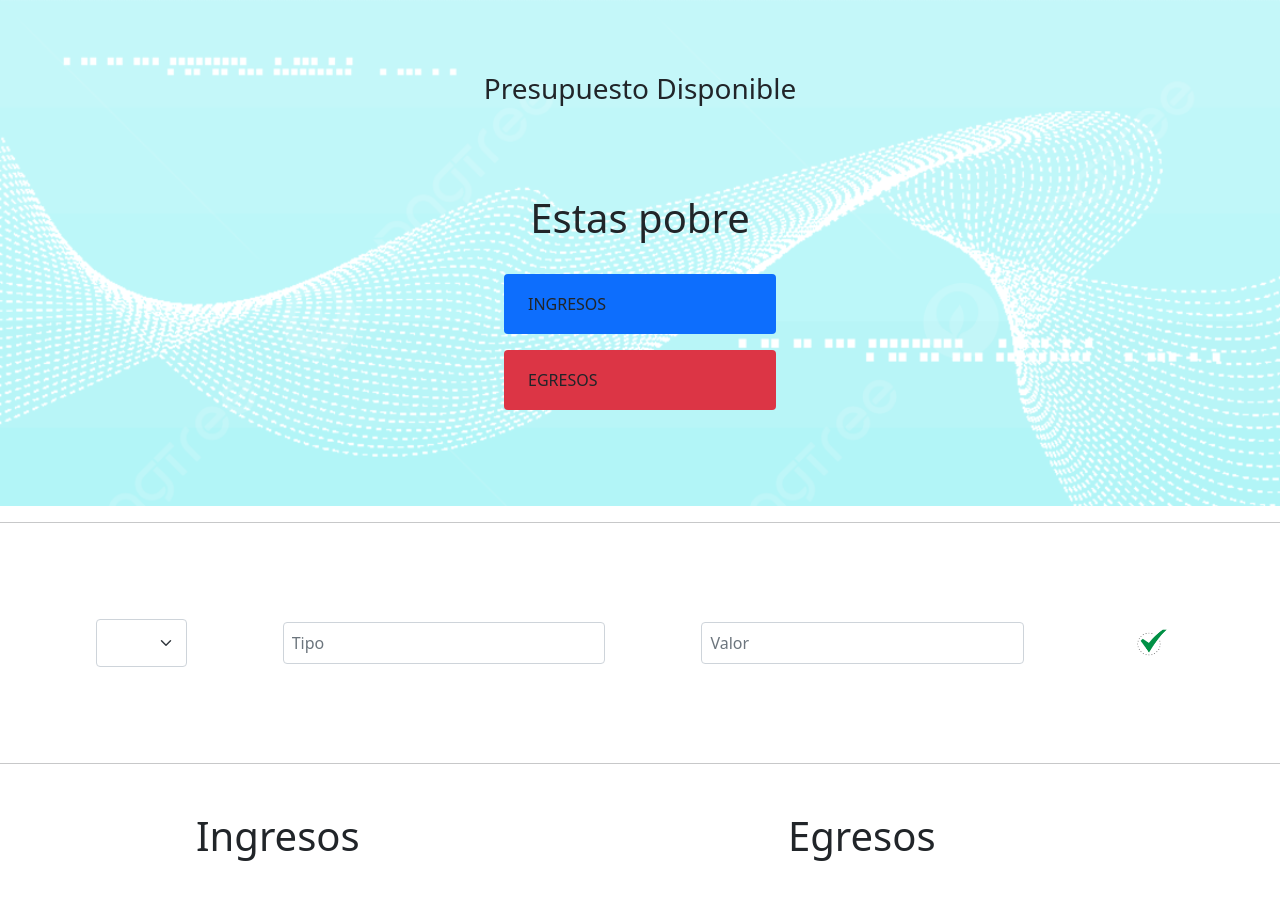
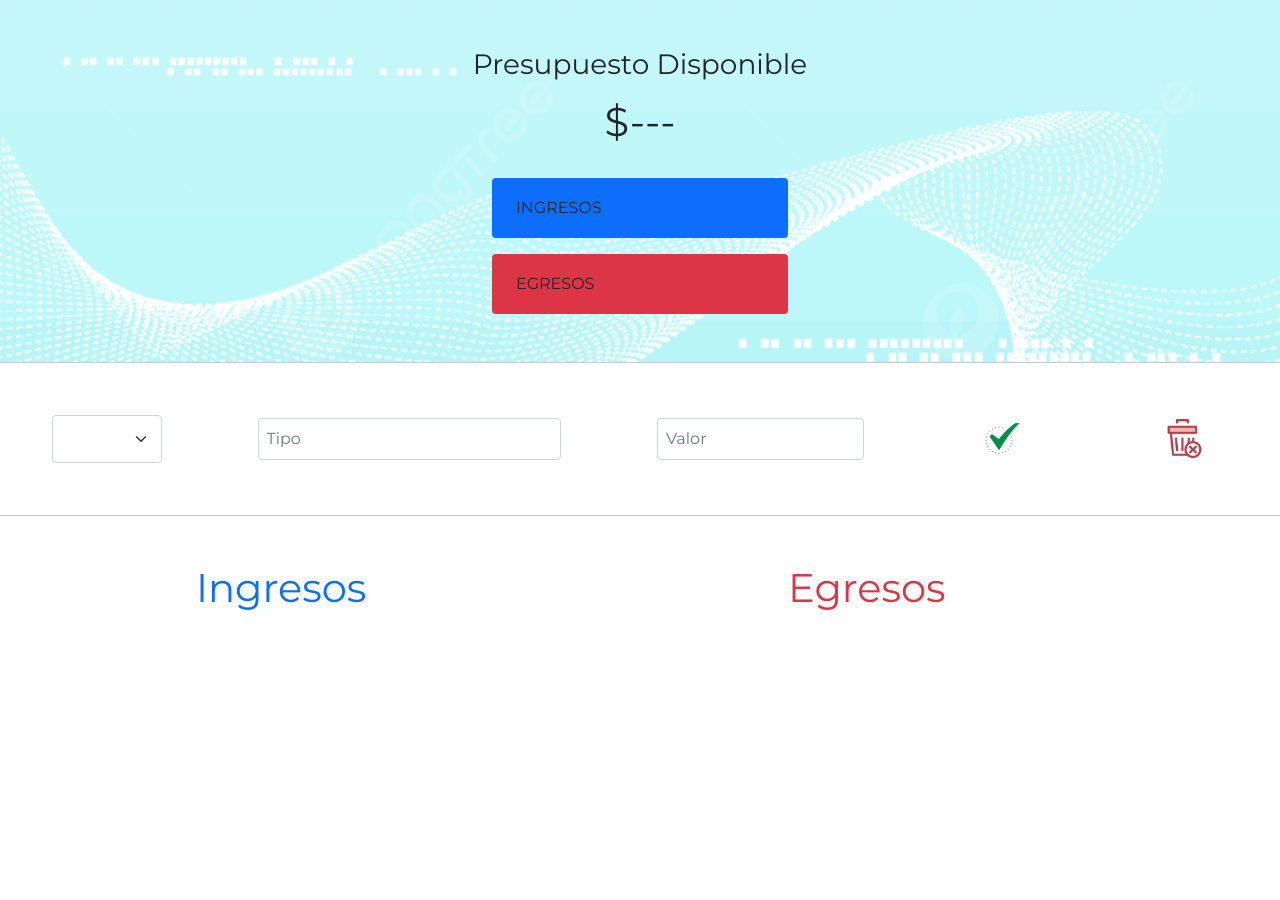
Before and after one commit to JhonDavidHernandezCampus/Proyecto_Cuentas, a plain HTML site: page index.html in a window 1280 px wide. After the commit the page ends 800 px from the top, so only its background shows below. Drawn offline with nearby package versions, Linux system fonts and the light colour scheme.

Commit message:
feat: :sparkles: Se agregaron estilos

```diff
--- a/conponents/myFormulario.js
+++ b/conponents/myFormulario.js
@@ -23,7 +23,7 @@ export default{
                 ws.terminate();
             })
 
-            formulario.reset();
+            //formulario.reset();
 
         })
 
--- a/conponents/myRegistros.js
+++ b/conponents/myRegistros.js
@@ -6,9 +6,7 @@ export default{
 
         formulario.addEventListener('submit', function(e){
             e.preventDefault();
-            console.log(config);
             const losdatos = (this, JSON.parse(localStorage.getItem("myFormulario")));
-            console.log(losdatos);
 
             const ws  = new Worker("storage/wsMyRegistros.js",{type:"module"})
             ws.postMessage({module:"showRegistros",data:losdatos});
--- a/css/style.css
+++ b/css/style.css
@@ -1,3 +1,10 @@
+body{
+    font-family: 'Montserrat', sans-serif;
+    /* font-family: 'Montserrat', sans-serif; */
+}
+
+
+
 header{
     background-image: url(../img/fondo.png);
     background-size: cover;
--- a/index.html
+++ b/index.html
@@ -4,7 +4,12 @@
     <meta charset="UTF-8">
     <meta http-equiv="X-UA-Compatible" content="IE=edge">
     <meta name="viewport" content="width=device-width, initial-scale=1.0">
-
+    <link rel="preconnect" href="https://fonts.googleapis.com">
+    <link rel="preconnect" href="https://fonts.gstatic.com" crossorigin>
+    <link href="https://fonts.googleapis.com/css2?family=Montserrat:wght@200;400&display=swap" rel="stylesheet">
+    <link rel="preconnect" href="https://fonts.googleapis.com">
+    <link rel="preconnect" href="https://fonts.gstatic.com" crossorigin>
+    <link href="https://fonts.googleapis.com/css2?family=Montserrat:wght@200&display=swap" rel="stylesheet">
     <link href="https://cdn.jsdelivr.net/npm/bootstrap@5.0.2/dist/css/bootstrap.min.css" rel="stylesheet" integrity="sha384-EVSTQN3/azprG1Anm3QDgpJLIm9Nao0Yz1ztcQTwFspd3yD65VohhpuuCOmLASjC" crossorigin="anonymous">
     <script src="https://cdn.jsdelivr.net/npm/@popperjs/core@2.9.2/dist/umd/popper.min.js" integrity="sha384-IQsoLXl5PILFhosVNubq5LC7Qb9DXgDA9i+tQ8Zj3iwWAwPtgFTxbJ8NT4GN1R8p" crossorigin="anonymous"></script>
     <script src="https://cdn.jsdelivr.net/npm/bootstrap@5.0.2/dist/js/bootstrap.min.js" integrity="sha384-cVKIPhGWiC2Al4u+LWgxfKTRIcfu0JTxR+EQDz/bgldoEyl4H0zUF0QKbrJ0EcQF" crossorigin="anonymous"></script>
@@ -14,15 +19,15 @@
 </head>
 <body>
 
-    <header class="d-flex justify-content-center flex-column align-items-center p-5" id="saldos"><!-- aqui se deben mostrar los datos -->
-        <h3 class="p-4">Presupuesto Disponible</h3>
-        <div class="d-flex justify-content-center flex-column align-items-center p-5 w-100" id="baners">
+    <header class="d-flex justify-content-center flex-column align-items-center p-5 " id="saldos"><!-- aqui se deben mostrar los datos -->
+        <h3 class="">Presupuesto Disponible</h3>
+        <div class="d-flex justify-content-center flex-column align-items-center p-0 w-100" id="baners">
             <div class="saldo">
-                <h1 class="p-2">Estas pobre</h1>
+                <h1 class="p-2">$---</h1>
             </div>
 
             <div class="d-flex align-items-center justify-content-between bg-primary w-25 m-3 rounded p-4" id="dinero">
-                <div>INGRESOS</div>
+                <div >INGRESOS</div>
                 <div>
 
                 </div>
@@ -37,31 +42,33 @@
         </div>
     </header>
 
-    <hr>
+    <hr class="m-0">
 
-    <section class="d-flex justify-content-center align-items-center m-5 "><!-- aqui debe estar en formulario -->
+    <section class="d-flex justify-content-center align-items-center m-1 "><!-- aqui debe estar en formulario -->
         <form action="" method="POST" id="formulario" class="d-flex align-items-center">
             <select name="selector" id="" class="p-2 m-5 form-select form-select-lg w-25">
                 <option value="" selected></option>
                 <option value="1">+</option>
                 <option value="2">-</option>
             </select>
-            <input name="pago" type="text" placeholder="Tipo" class="form-control p-2 m-5" required>
-            <input name="valor" type="number" placeholder="Valor" class="p-2 m-5 form-control estilo-input " required>
+            <input name="pago" type="text" placeholder="Tipo" class="form-control p-2 m-5 w-75" required>
+            <input name="valor" type="number" placeholder="Valor" class="p-2 m-5 form-control estilo-input w-50" required>
             <button type="submit" class="btn btn-icon h-25"  id="btn"> <i class="fas fa-search"><img src="img/marca-de-verificacion.png" alt="" class="h-25 w-25"></i> </button>
+            <button  class="btn btn-icon h-25"  > <i class="fas fa-search"><img src="img/eliminar.png" alt="" class="h-25 w-25"></i> </button>
+
         </form>
 
 
     </section>
 
-    <hr>
+    <hr class="m-0">
 
     <footer><!-- aqui se deben mosytrar los ingresos y egresos  -->
         <div class="d-flex justify-content-around align-items-start m-5">
 
             <!-- los egresos -->
                 <div class=" w-25 " id="ingresos">
-                    <h1 class="">Ingresos</h1><!--
+                    <h1 class="text-primary">Ingresos</h1><!--
 
                     <div class="d-flex ">
                         <div>
@@ -81,7 +88,7 @@
 
             <!-- los egresos -->
                 <div class=" w-25 " id="egresos">
-                    <h1 class="">Egresos</h1><!--
+                    <h1 class="text-danger">Egresos</h1><!--
 
                     <div class="d-flex ">
                         <div>
--- a/storage/config.js
+++ b/storage/config.js
@@ -10,6 +10,7 @@ export default{
         const datosObj = Object.fromEntries(datos.entries());
 
         const valor = parseInt(formulario.valor.value);
+        Math.abs(valor);
         const pago = formulario.pago.value;
         const selector = formulario.selector.value;
 
--- a/storage/wsMyRegistros.js
+++ b/storage/wsMyRegistros.js
@@ -1,6 +1,6 @@
 let wsMyRegistros = {
     showRegistros(p1){
-        console.log(p1,"esto esta en agregar");
+        console.log(p1.selector==="1");
 
         return `<hr>
         <div class="d-flex justify-content-around w-100">
@@ -8,8 +8,8 @@ let wsMyRegistros = {
                 ${p1.pago}
             </div>
             <div class="d-flex ">
-                <div>
-                    ${p1.valorenvio}
+                <div class="${(p1.selector=="1")?"text-primary":"text-danger"}">
+                    ${(p1.selector=="1")?"+ ":"-"}  $${p1.valorenvio}
                 </div>
             </div>
         </div>
```
Also changed, not shown: storage/wsMyFormulario.js (+1 -20 lines), img/eliminar.png (added), mail.js (line endings or trailing spaces).
